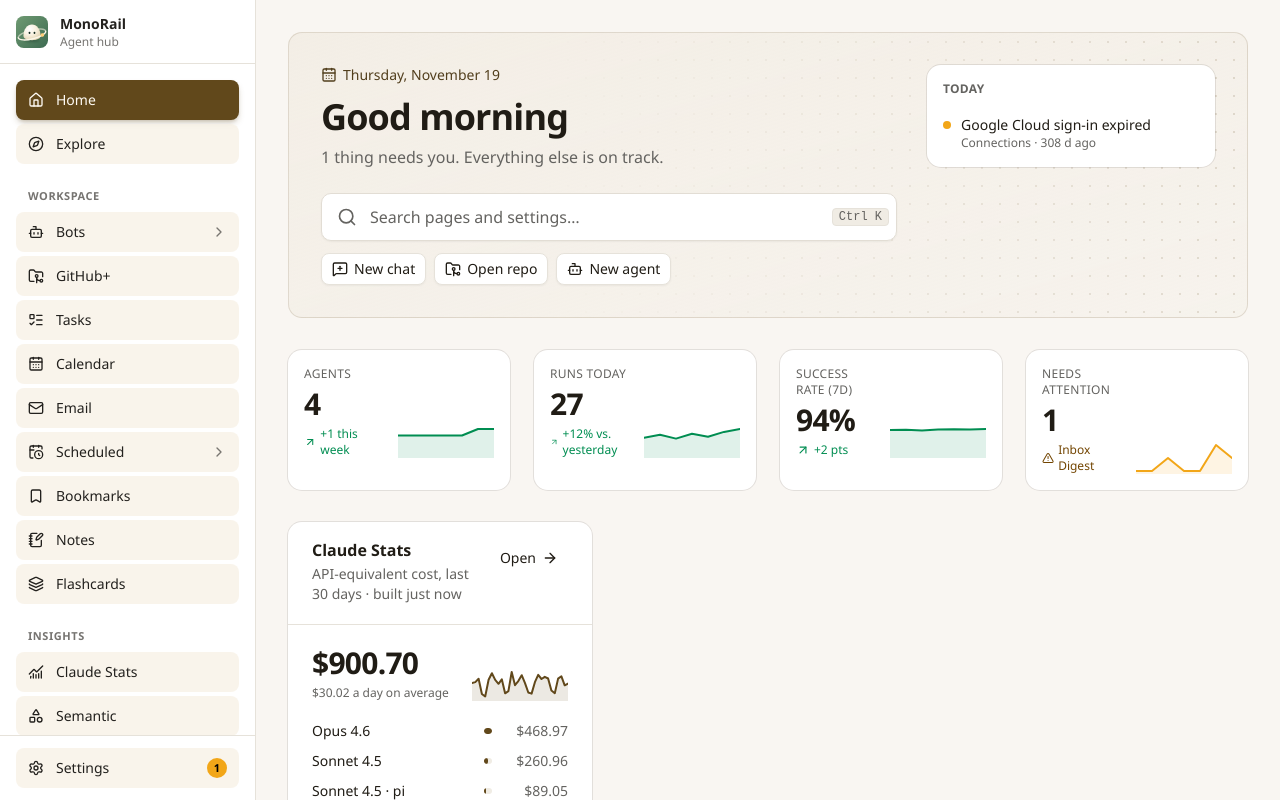
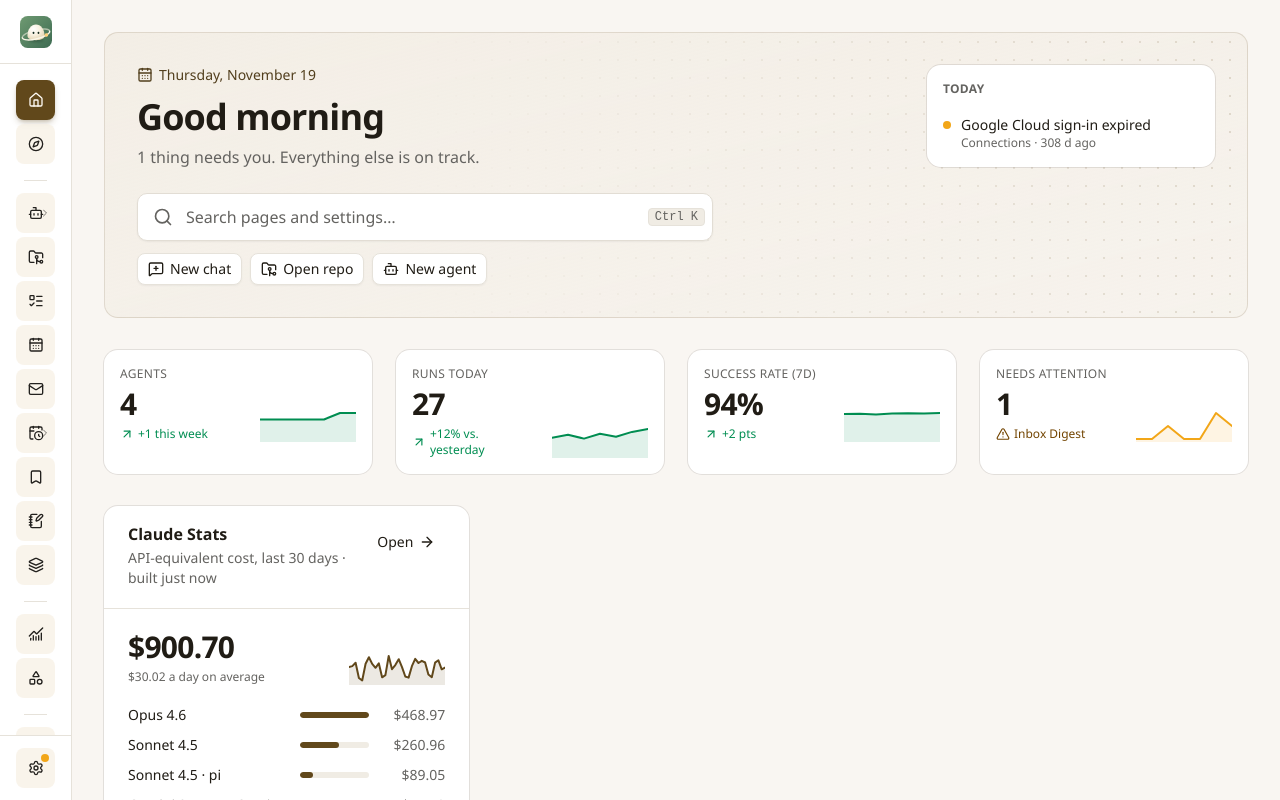
Before and after one commit to wojoe-444/MonoRail, a React (Vite) app in the folder apps/command-hub/: page / in a window 1280 px wide. Built offline with nearby package versions, Linux system fonts and the light colour scheme.

Commit message:
Keep navigation collapsed with icon hover labels

```diff
--- a/apps/command-hub/src/components/layout/SideNav.tsx
+++ b/apps/command-hub/src/components/layout/SideNav.tsx
@@ -1,4 +1,3 @@
-import { useEffect, useRef, useState } from 'react'
 import { ChevronRight } from 'lucide-react'
 
 import {
@@ -21,88 +20,47 @@ interface SideNavProps {
 }
 
 /**
- * Permanent navigation drawer, styled after the Bot Dashboard in
- * wojoe-444/MC-Player: a 64px brand header aligned with the app bar, grouped
- * sections with overline labels, 40px items on soft pills, and the active
- * item filled with the drawer's primary color. The 72px rail expands on
- * hover or keyboard focus.
+ * Permanent 72px icon rail with a 64px brand header aligned with the app bar,
+ * section dividers, 40px items on soft pills, and hover/focus labels to the
+ * right. The active item is filled with the drawer's primary color.
  *
  * Items with subpages never expand inside the drawer: they open a panel just
- * right of it with the item's pages (`NavFlyout`). The drawer stays open
- * while a panel is.
+ * right of it with the item's pages (`NavFlyout`). The rail stays the same
+ * width during hover, keyboard focus, and open panels.
  */
 export function SideNav({ current, onNavigate }: SideNavProps) {
-  const [hovered, setHovered] = useState(false)
-  const [keyboardFocus, setKeyboardFocus] = useState(false)
-  const collapseTimer = useRef<ReturnType<typeof setTimeout> | undefined>(undefined)
-  useEffect(() => () => clearTimeout(collapseTimer.current), [])
-  const [flyoutOpen, setFlyoutOpen] = useState(false)
-  const collapsed = !hovered && !keyboardFocus && !flyoutOpen
   const navSections = useNavSections()
   const mainSections = navSections.filter((s) => !s.pinned)
   const settings = navSections.find((s) => s.pinned)?.items[0]
   const inSettings = !!settings && (current === settings.path || !!settings.children?.some((c) => c.path === current))
   const { alerts } = useSettingsAlerts()
   return (
-    // The rectangular hover region includes the picture theme's outer margins
-    // and rounded corners, so the very left window edge always opens the drawer.
-    <div
-      data-slot="sidebar-hover-region"
-      className="h-full shrink-0"
-      onMouseEnter={() => { clearTimeout(collapseTimer.current); setHovered(true) }}
-      onMouseLeave={() => { clearTimeout(collapseTimer.current); collapseTimer.current = setTimeout(() => setHovered(false), 250) }}
-    >
+    <div className="h-full shrink-0">
       <aside
         data-slot="sidebar"
-        tabIndex={0}
         aria-label="Navigation"
-        onFocusCapture={(event) => { if (event.target.matches(':focus-visible')) setKeyboardFocus(true) }}
-        onBlurCapture={(event) => { if (!event.currentTarget.contains(event.relatedTarget as Node | null)) setKeyboardFocus(false) }}
-        className={cn(
-          'flex h-full shrink-0 flex-col border-r border-sidebar-border bg-sidebar text-sidebar-foreground outline-none focus-visible:ring-2 focus-visible:ring-inset focus-visible:ring-sidebar-ring transition-[width]',
-          collapsed ? 'w-[72px] duration-500' : 'w-[256px] duration-200',
-        )}
+        className="flex h-full w-[72px] shrink-0 flex-col border-r border-sidebar-border bg-sidebar text-sidebar-foreground"
       >
         {/* Brand header: height matches the 64px top bar */}
-        <div
-          className={cn(
-            'flex h-16 shrink-0 items-center gap-3 border-b border-sidebar-border px-4',
-            collapsed && 'justify-center px-0',
-          )}
-        >
+        <div className="flex h-16 shrink-0 items-center justify-center border-b border-sidebar-border">
           <BrandTile className="size-8" />
-          {!collapsed && (
-            <div className="flex min-w-0 flex-col leading-tight">
-              <span className="truncate text-sm font-semibold text-sidebar-accent-foreground">MonoRail</span>
-              <span className="truncate text-xs text-sidebar-muted-foreground">Agent hub</span>
-            </div>
-          )}
         </div>
 
         <nav
-          className={cn(
-            'min-h-0 flex-1 overflow-x-hidden overflow-y-auto px-4 py-4',
-            // Keep the narrow rail centered without a native scrollbar taking icon space.
-            // Overflow still scrolls with the wheel, touch, and keyboard focus.
-            collapsed && '[scrollbar-width:none] [&::-webkit-scrollbar]:hidden',
-          )}
+          // Hide the scrollbar to keep icons centered; wheel, touch, and focus still scroll.
+          className="min-h-0 flex-1 overflow-x-hidden overflow-y-auto px-4 py-4 [scrollbar-width:none] [&::-webkit-scrollbar]:hidden"
           aria-label="Main"
         >
           {mainSections.map((section, i) => (
             <div key={section.heading ?? i} className={cn(i > 0 && 'mt-4')}>
-              {section.heading && !collapsed && (
-                <div className="flex h-8 items-center px-3 text-[11px] font-semibold tracking-wider text-sidebar-muted-foreground uppercase">
-                  {section.heading}
-                </div>
-              )}
-              {section.heading && collapsed && <div className="mx-2 mb-3 h-px bg-sidebar-border" />}
+              {section.heading && <div className="mx-2 mb-3 h-px bg-sidebar-border" />}
               <ul className="flex flex-col gap-1">
                 {section.items.map((item) => (
                   <li key={item.path}>
                     {item.children && item.children.length > 0 ? (
-                      <NavFlyout item={item} current={current} collapsed={collapsed} onNavigate={onNavigate} onOpenChange={setFlyoutOpen} />
+                      <NavFlyout item={item} current={current} onNavigate={onNavigate} />
                     ) : (
-                      <NavButton item={item} current={current} collapsed={collapsed} onNavigate={onNavigate} />
+                      <NavButton item={item} current={current} onNavigate={onNavigate} />
                     )}
                   </li>
                 ))}
@@ -118,7 +76,6 @@ export function SideNav({ current, onNavigate }: SideNavProps) {
             <NavButton
               item={{ ...settings, children: undefined, badge: alerts.length ? String(alerts.length) : undefined }}
               current={inSettings ? settings.path : current}
-              collapsed={collapsed}
               onNavigate={onNavigate}
             />
           </div>
@@ -132,12 +89,10 @@ export function SideNav({ current, onNavigate }: SideNavProps) {
 function NavButton({
   item,
   current,
-  collapsed,
   onNavigate,
 }: {
   item: NavItem
   current: string
-  collapsed: boolean
   onNavigate: (path: string) => void
 }) {
   const active = item.path === current
@@ -146,36 +101,23 @@ function NavButton({
     <button
       type="button"
       onClick={() => onNavigate(item.path)}
-      aria-label={collapsed ? item.label : undefined}
+      aria-label={item.label}
       aria-current={active ? 'page' : undefined}
       className={cn(
-        'relative flex h-10 w-full items-center gap-3 rounded-md px-3 text-sm transition-colors outline-none focus-visible:ring-2 focus-visible:ring-sidebar-ring',
-        collapsed && 'justify-center px-0',
+        'relative flex h-10 w-full items-center justify-center rounded-md text-sm transition-colors outline-none focus-visible:ring-2 focus-visible:ring-sidebar-ring',
         active
           ? 'bg-sidebar-primary font-medium text-sidebar-primary-foreground shadow-md shadow-sidebar-primary/25'
           : 'bg-sidebar-accent/70 text-sidebar-accent-foreground hover:bg-sidebar-accent',
       )}
     >
       <Icon className="size-4 shrink-0" />
-      {collapsed && item.badge && <span className="absolute top-1.5 right-1.5 size-2 rounded-full bg-warning" aria-label={`${item.badge} need attention`} />}
-      {!collapsed && <span className="flex-1 truncate text-left">{item.label}</span>}
-      {!collapsed && item.badge && (
-        <span
-          className={cn(
-            'min-w-5 rounded-full px-1.5 text-center text-[11px] leading-5 font-semibold',
-            active ? 'bg-sidebar-primary-foreground/20' : 'bg-warning text-black',
-          )}
-        >
-          {item.badge}
-        </span>
-      )}
+      {item.badge && <span className="absolute top-1.5 right-1.5 size-2 rounded-full bg-warning" aria-label={`${item.badge} need attention`} />}
     </button>
   )
-  if (!collapsed) return button
   return (
     <Tooltip>
       <TooltipTrigger asChild>{button}</TooltipTrigger>
-      <TooltipContent side="right">{item.label}</TooltipContent>
+      <TooltipContent side="right" sideOffset={24}>{item.label}</TooltipContent>
     </Tooltip>
   )
 }
@@ -184,23 +126,17 @@ function NavButton({
  * An item with subpages. It never expands inside the drawer: clicking it (or
  * Enter / Space / arrow keys) opens a panel just right of the drawer's edge
  * listing the item's own page first, then its subpages, the current one
- * highlighted. Same in the open drawer and on the icon rail. The drawer stays
- * open while the panel is (`onOpenChange`).
+ * highlighted. Opening the panel never changes the rail's width.
  */
 function NavFlyout({
   item,
   current,
-  collapsed,
   onNavigate,
-  onOpenChange,
 }: {
   item: NavItem
   current: string
-  collapsed: boolean
   onNavigate: (path: string) => void
-  onOpenChange: (open: boolean) => void
 }) {
-  const [open, setOpen] = useState(false)
   const children = item.children ?? []
   const active = item.path === current
   const activeChild = children.find((c) => c.path === current)
@@ -210,46 +146,30 @@ function NavFlyout({
     ...children,
   ]
 
-  const change = (next: boolean) => {
-    setOpen(next)
-    onOpenChange(next)
-  }
-
   const trigger = (
     <DropdownMenuTrigger asChild>
       <button
         type="button"
-        aria-label={collapsed ? `${item.label} pages` : undefined}
+        aria-label={`${item.label} pages`}
         className={cn(
-          'relative flex h-10 w-full items-center gap-3 rounded-md px-3 text-sm transition-colors outline-none focus-visible:ring-2 focus-visible:ring-sidebar-ring',
-          collapsed && 'justify-center px-0',
+          'relative flex h-10 w-full items-center justify-center rounded-md text-sm transition-colors outline-none focus-visible:ring-2 focus-visible:ring-sidebar-ring',
           active || activeChild
             ? 'bg-sidebar-primary font-medium text-sidebar-primary-foreground shadow-md shadow-sidebar-primary/25'
             : 'bg-sidebar-accent/70 text-sidebar-accent-foreground hover:bg-sidebar-accent data-[state=open]:bg-sidebar-accent',
         )}
       >
         <Icon className="size-4 shrink-0" />
-        {!collapsed && (
-          <span className="flex min-w-0 flex-1 flex-col text-left leading-tight">
-            <span className="truncate">{item.label}</span>
-            {activeChild && <span className="truncate text-[11px] font-normal opacity-75">{activeChild.label}</span>}
-          </span>
-        )}
-        <ChevronRight className={cn('shrink-0 opacity-60', collapsed ? 'absolute right-1 size-3' : 'size-4')} />
+        <ChevronRight className="absolute right-1 size-3 shrink-0 opacity-60" />
       </button>
     </DropdownMenuTrigger>
   )
 
   return (
-    <DropdownMenu open={open} onOpenChange={change} modal={false}>
-      {collapsed ? (
-        <Tooltip>
-          <TooltipTrigger asChild>{trigger}</TooltipTrigger>
-          <TooltipContent side="right">{item.label}</TooltipContent>
-        </Tooltip>
-      ) : (
-        trigger
-      )}
+    <DropdownMenu modal={false}>
+      <Tooltip>
+        <TooltipTrigger asChild>{trigger}</TooltipTrigger>
+        <TooltipContent side="right" sideOffset={24}>{item.label}</TooltipContent>
+      </Tooltip>
       {/* The trigger sits 16px inside the drawer's edge: 24px puts the panel 8px past it. */}
       <DropdownMenuContent
         side="right"
```
Also changed, not shown: 1 other file (tests, documents, lock files or other folders).
